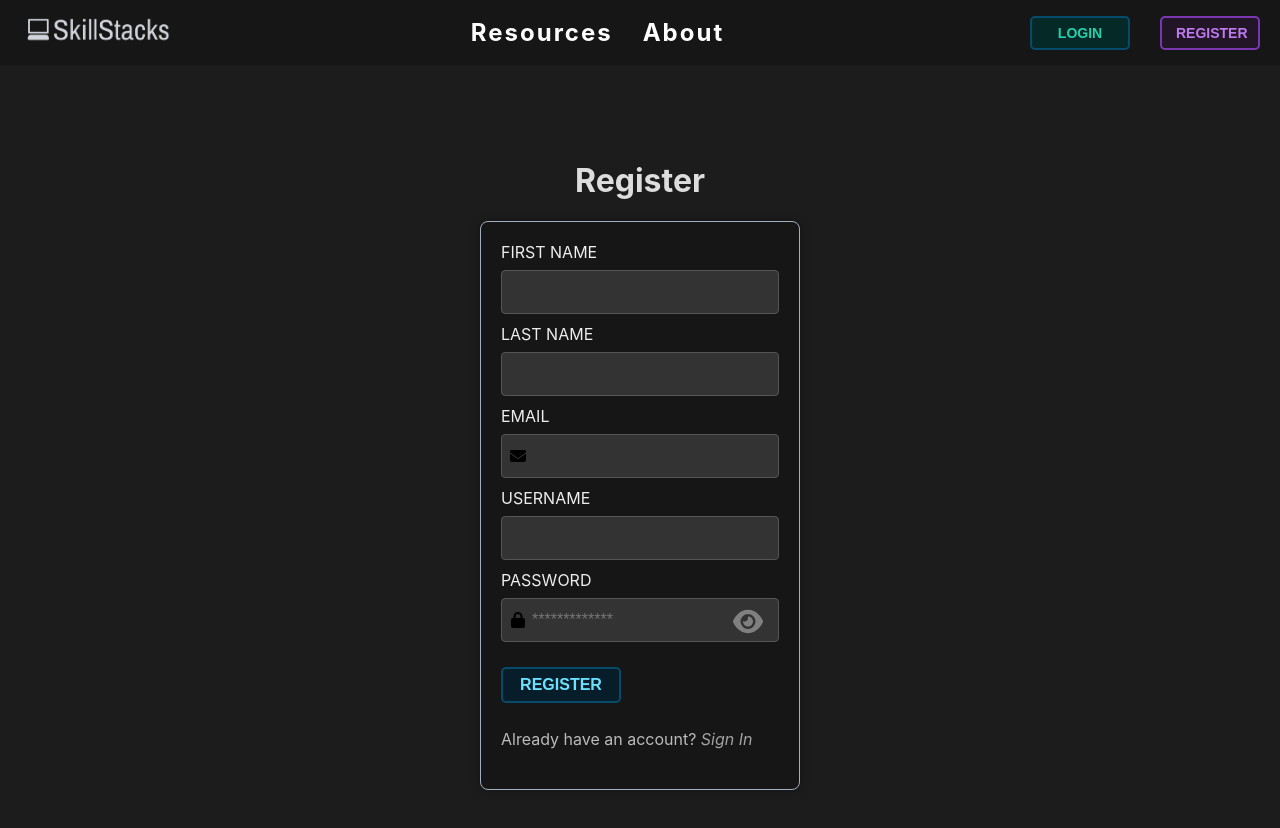
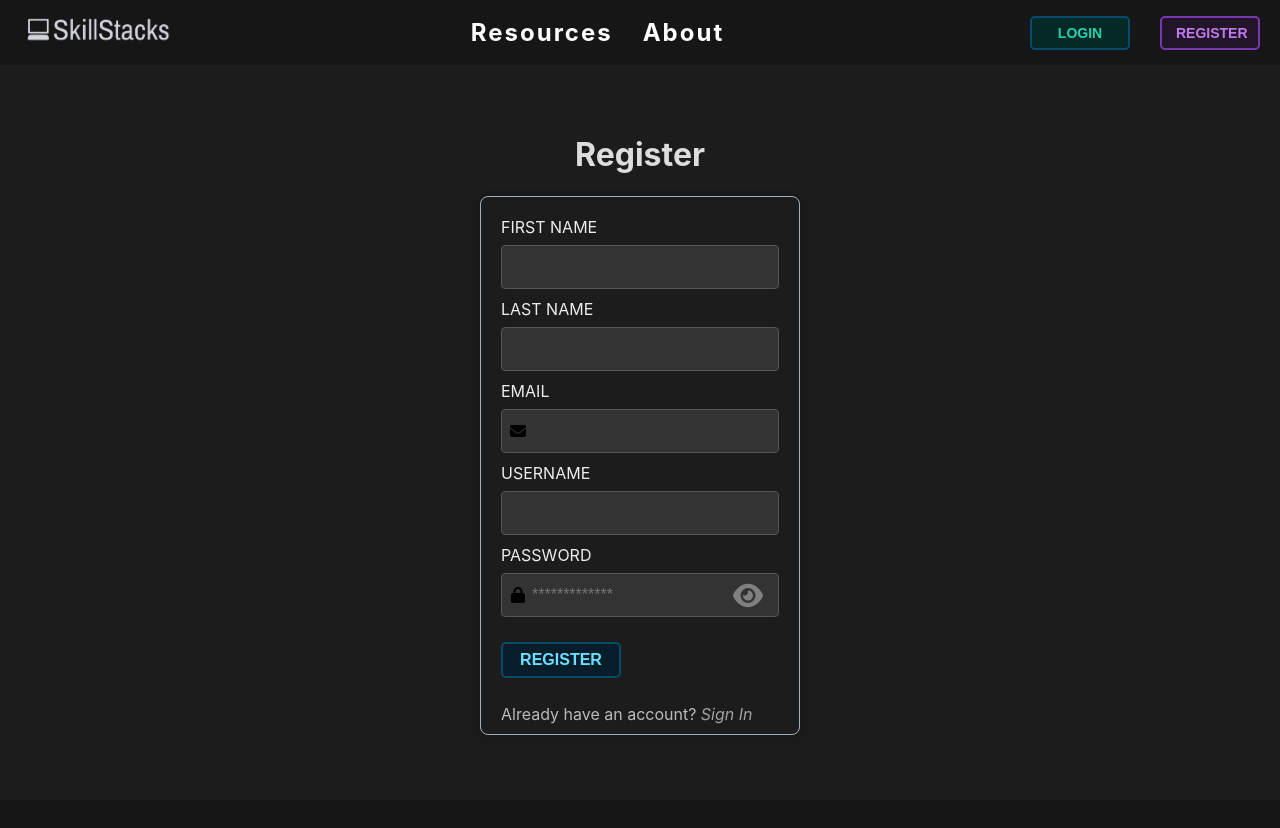
Before and after one commit to Code-the-Dream-School/ee-prac-team4-front, a React (Create React App) app: page /register in a window 1280 px wide. Shown: the top 828 px of the page. After the commit the page ends 800 px from the top, so only its background shows below. Built offline with nearby package versions, Linux system fonts and the light colour scheme; no server answers; a web font is replaced by a local one.

Commit message:
fixed height for the register container

```diff
--- a/src/components/navbar/Navbar.css
+++ b/src/components/navbar/Navbar.css
@@ -76,7 +76,8 @@
 
 .nav {
   top: 0;
-  /*position: fixed;*/
+  position: fixed;
+  top: 0;
   z-index: 2;
   width: 100%;
   height: 65px;
--- a/src/pages/register/Register.css
+++ b/src/pages/register/Register.css
@@ -1,24 +1,26 @@
+.registerContainer {
+  width: 320px;
+  padding: 20px;
+  padding-bottom: 0;
+  border: 1px solid var(--primary-border-color);
+  border-radius: 8px;
+  box-shadow: 0 0 10px rgba(0, 0, 0, 0.3);
+}
+
+.title-register {
+  margin-top: 70px;
+  font-size: 2rem;
+  color: #ddd;
+}
+
 .registerPage {
   display: flex;
   flex-direction: column;
   align-items: center;
   justify-content: center;
-  height: 100vh;
   background-color: var(--secondary-background);
-}
-
-.registerContainer {
-  width: 320px;
-  padding: 20px;
-  padding-bottom: 0px;
-  border: 1px solid var(--primary-border-color);
-  background-color: var(--primary-background);
-  border-radius: 8px;
-  box-shadow: 0 0 10px rgba(0, 0, 0, 0.3);
-}
-
-.registerPage h1 {
-  color: #ddd;
+  padding: 40px 20px;
+  height: 100%;
 }
 
 .inputField {
@@ -55,8 +57,8 @@
 
 .link-to-register {
   color: #bbb;
-  margin-bottom: 10px;
-  padding-bottom: 10px;
+  margin-bottom: 5px;
+  padding-bottom: 5px;
   padding-top: 10px;
   font-size: 16px;
 }
@@ -109,12 +111,33 @@
   fill: gray;
 }
 
+@media (max-width: 376px) {
+  .registerPage {
+    padding-top: 80px;
+    padding-bottom: 120px;
+  }
+
+  .title-register {
+    margin-top: 80px;
+    padding-top: 20px;
+  }
+
+  .inputField {
+    height: 30px;
+  }
+}
+
 @media (max-width: 320px) {
   .inputField {
     width: calc(100% - 12px);
+    height: 28px;
   }
 
   .registerContainer {
     width: calc(100% - 12px);
   }
+
+  .show-pass-btn-register {
+    width: 35px;
+  }
 }
--- a/src/pages/register/Register.js
+++ b/src/pages/register/Register.js
@@ -34,7 +34,7 @@ function Register() {
           headers: {
             "Content-Type": "application/json",
           },
-          credentials: "include", // added this line
+          credentials: "include",
           body: JSON.stringify({
             firstName: newFirstName,
             lastName: newLastName,
@@ -63,7 +63,7 @@ function Register() {
 
   return (
     <div className="registerPage">
-      <h1>Register</h1>
+      <h1 className="title-register">Register</h1>
 
       <form
         onSubmit={(e) => handleRegistration(e)}
@@ -139,7 +139,7 @@ function Register() {
 
         <p className="link-to-register">
           Already have an account?{' '}
-          <Link to="/login" className="link-to-register-page"> Sign In</Link><br/><br/>
+          <Link to="/login" className="link-to-register-page"> Sign In</Link><br/>
         </p>
       </form>
     </div>
```
